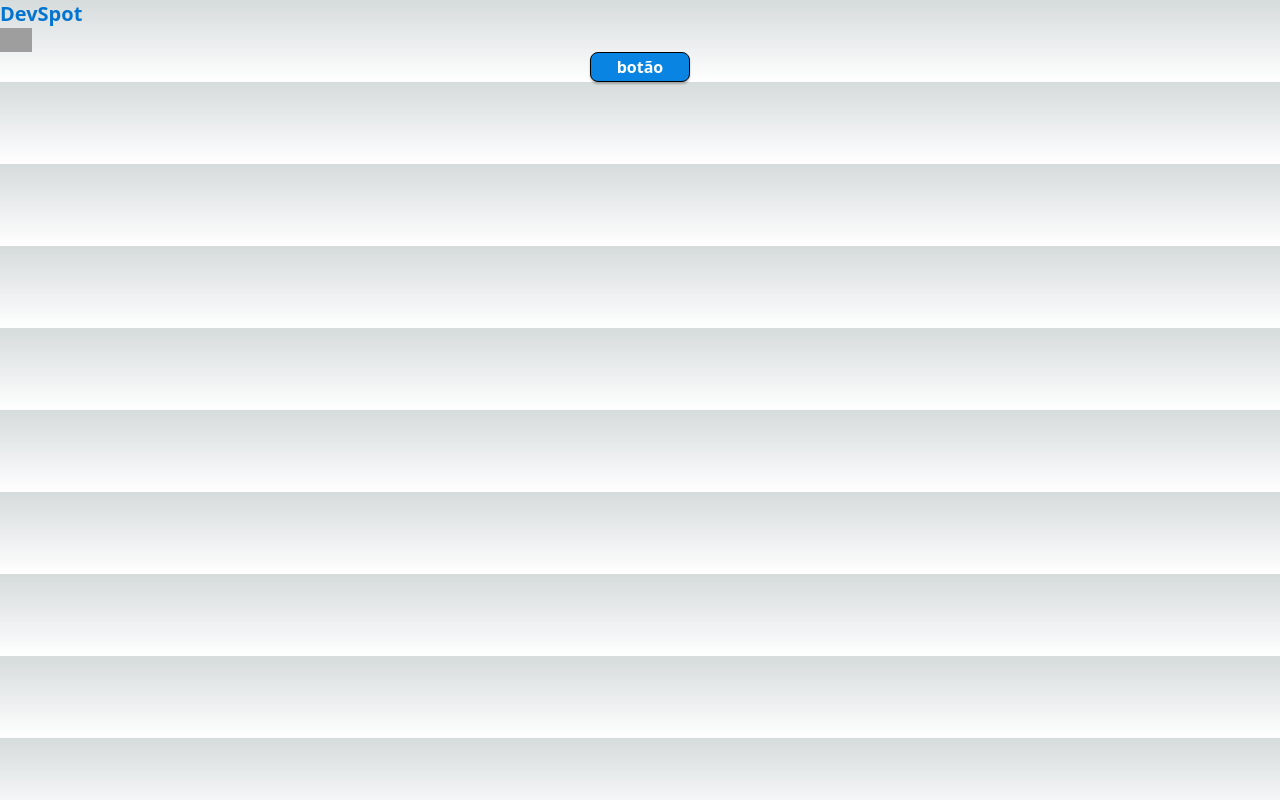
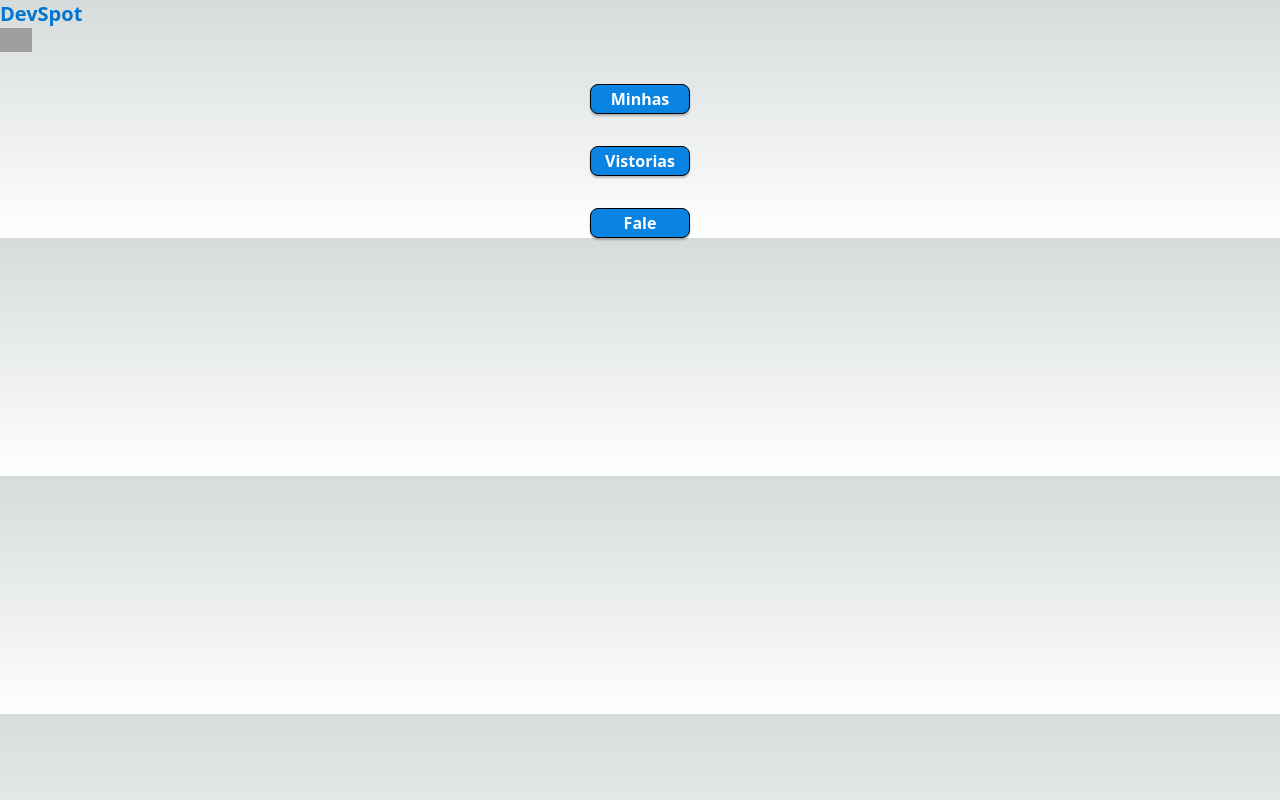
Before and after one commit to kelving0mes/devspot-app, a Next.js app: page / in a window 1280 px wide. Built offline with nearby package versions, Linux system fonts and the light colour scheme; grey boxes are pictures that could not be loaded.

Commit message:
Button text

```diff
--- a/src/app/components/button.js
+++ b/src/app/components/button.js
@@ -1,16 +1,16 @@
 import React from 'react';
 
-const Button1 = () => {
+const Button1 = ({ texto }) => {
   return (
     <div className="flex flex-col w-full" id="NewRootRoot">
-  <div className="flex items-center justify-center"> {/* Adicionado */}
+      <div className="flex items-center justify-center mt-8">
         <button
           className="border-solid shadow-[0px_2px_2px_0px_rgba(0,_0,_0,_0.25)] bg-[#0984e3] flex flex-col items-center pt-0.5 pb-1 border-black border rounded-lg"
           id="Button1"
           style={{ width: '100px', height: '30px', overflow: 'hidden' }}
         >
           <div className="text-base font-['Noto_Sans'] font-semibold tracking-[1.5] text-white">
-        botão
+            {texto}
           </div>
         </button>
       </div>
--- a/src/app/page.js
+++ b/src/app/page.js
@@ -6,7 +6,9 @@ export default function Home() {
   return (
     <>
       <Header/>
-      <Button1/>
+      <Button1 width="120px" height="40px" texto="Minhas Bicicletas" />
+      <Button1 width="150px" height="50px" texto="Vistorias" />
+      <Button1 width="100px" height="30px" texto="Fale Conosco FAQ" />
     </>
   )
 }
```
Lines whose indentation alone changed are shown as unchanged.
